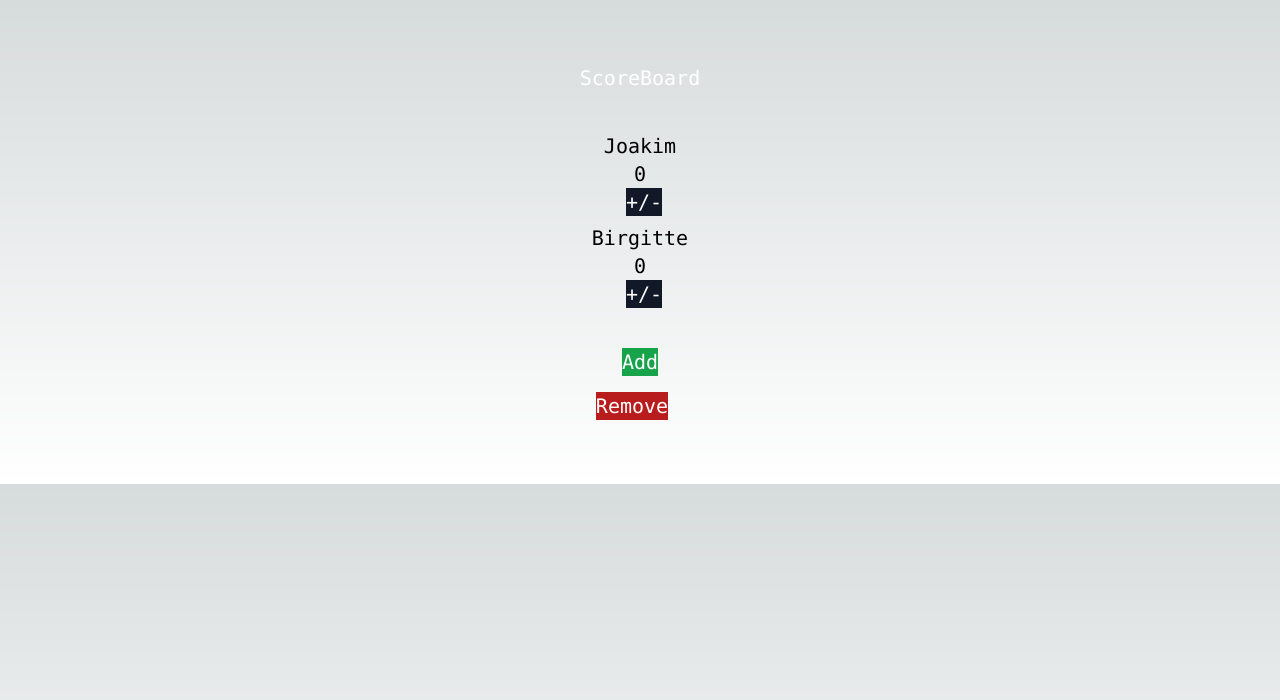
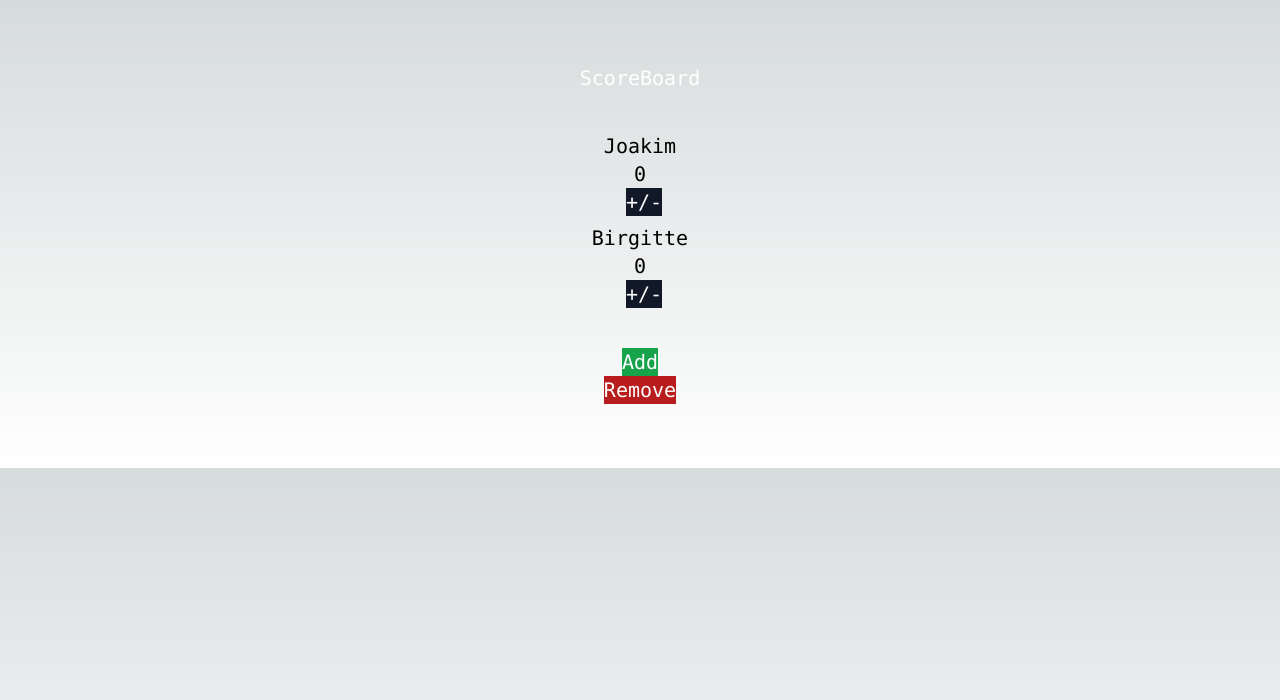
Before and after one commit to MikAoJk/scoreboard, a Next.js app: page / in a window 1280 px wide. Shown: the top 700 px of the page. Built offline with nearby package versions, Linux system fonts and the light colour scheme.

Commit message:
Update RemovePlayer.tsx

```diff
--- a/src/components/RemovePlayer.tsx
+++ b/src/components/RemovePlayer.tsx
@@ -26,7 +26,7 @@ const RemovePlayer = (removePlayerProps: RemovePlayerProps) => {
     return (
         <div>
             {!isEditing && <button onClick={startEditingHandler} type="button"
-                                   className="cursor-pointer bg-red-700 text-white mr-4 mt-4">Remove</button>}
+                                   className="cursor-pointer bg-red-700 text-white">Remove</button>}
             {isEditing &&
                 <RemovePlayerForm onSaveRemovePlayer={saveRemovePlayerHandler} onCancel={stopEditingHandler}/>}
         </div>
```
